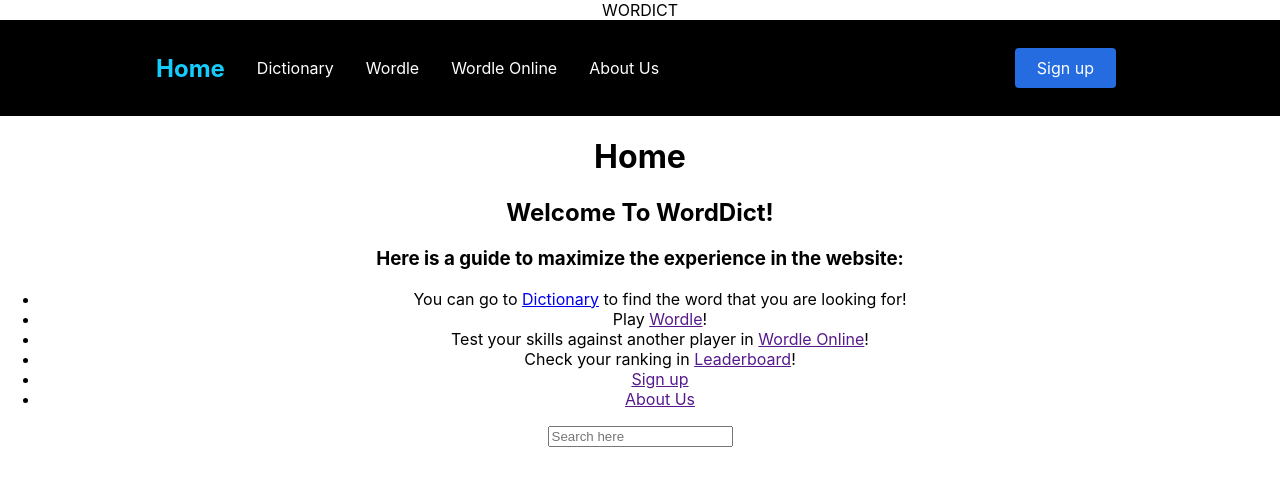
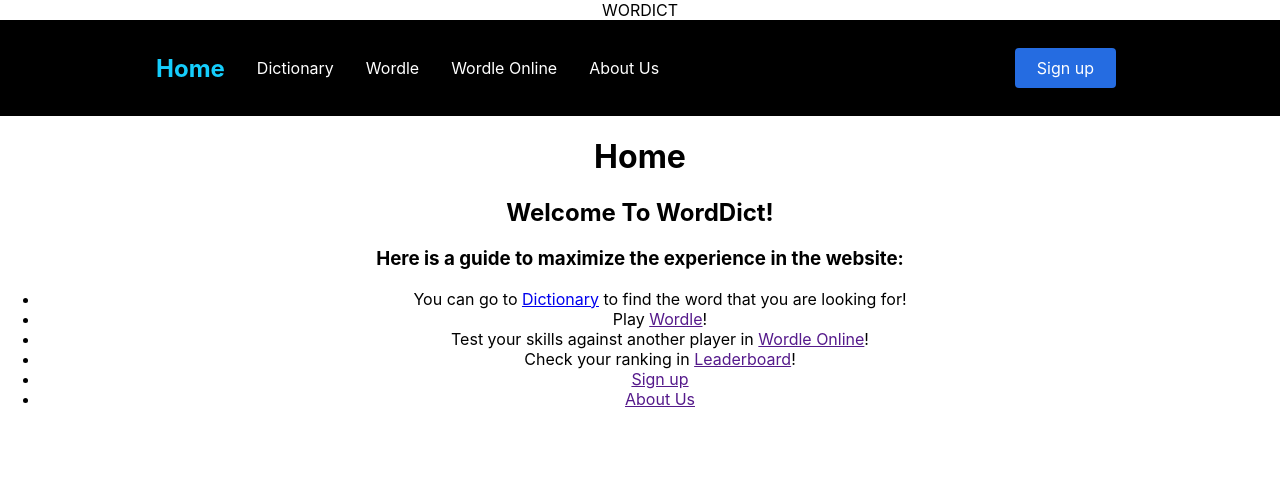
Before and after one commit to MarkProjs/wordict-project, a React (Create React App) app in the folder client/: page / in a window 1280 px wide. Shown: the top 486 px of the page. Built offline with nearby package versions, Linux system fonts and the light colour scheme.

Commit message:
move search bar to dictionary

```diff
--- a/client/src/App.js
+++ b/client/src/App.js
@@ -1,12 +1,10 @@
 import './App.css';
 import Header from "./components/Header.js";
-import SearchBar from './components/SearchBar';
 
 function App() {
   return (
     <div className="App">
       <Header/>
-      <SearchBar />
     </div>
   );
 }
--- a/client/src/components/pages/Dict.js
+++ b/client/src/components/pages/Dict.js
@@ -1,7 +1,10 @@
+import SearchBar from './components/SearchBar';
+
 function Dict() {
   return(
     <>
       <h1>Dictionary</h1>
+      <SearchBar />
     </>
   );
 }
```
